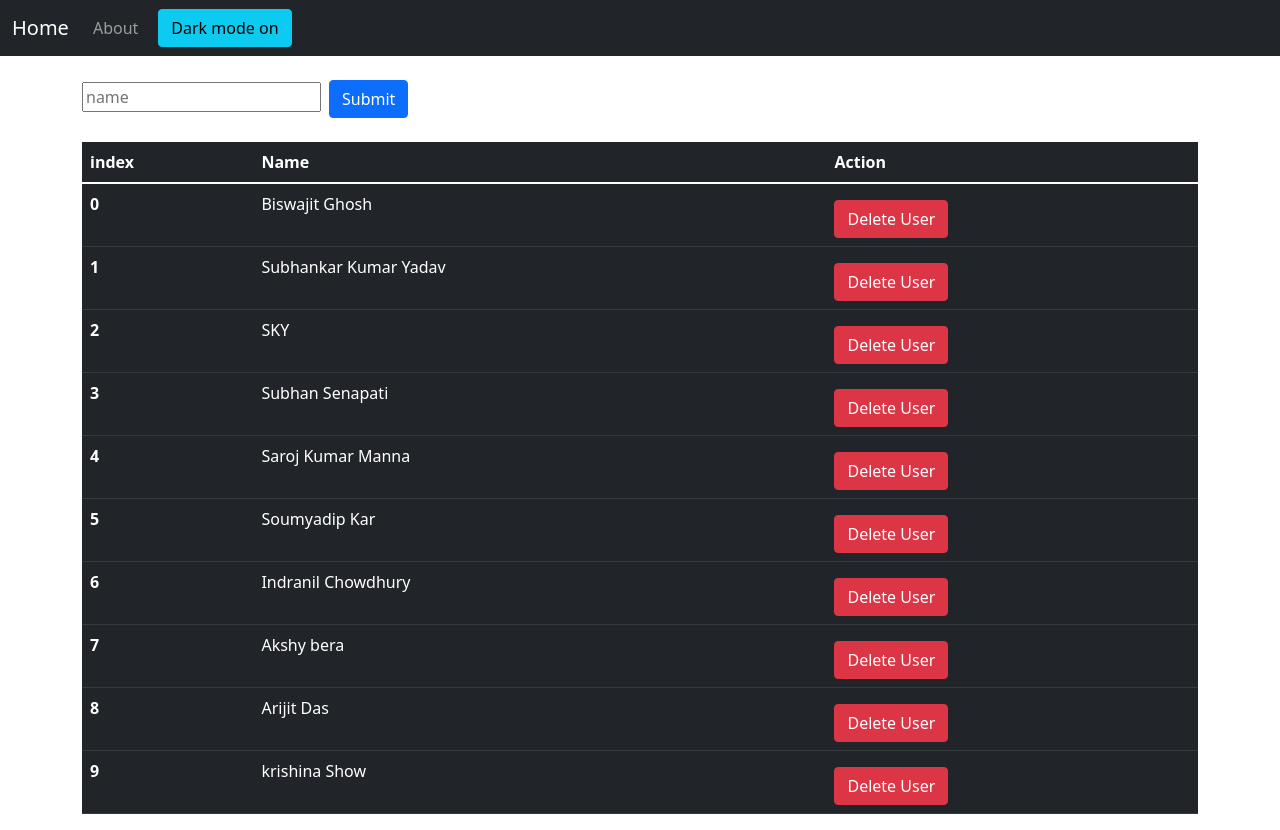
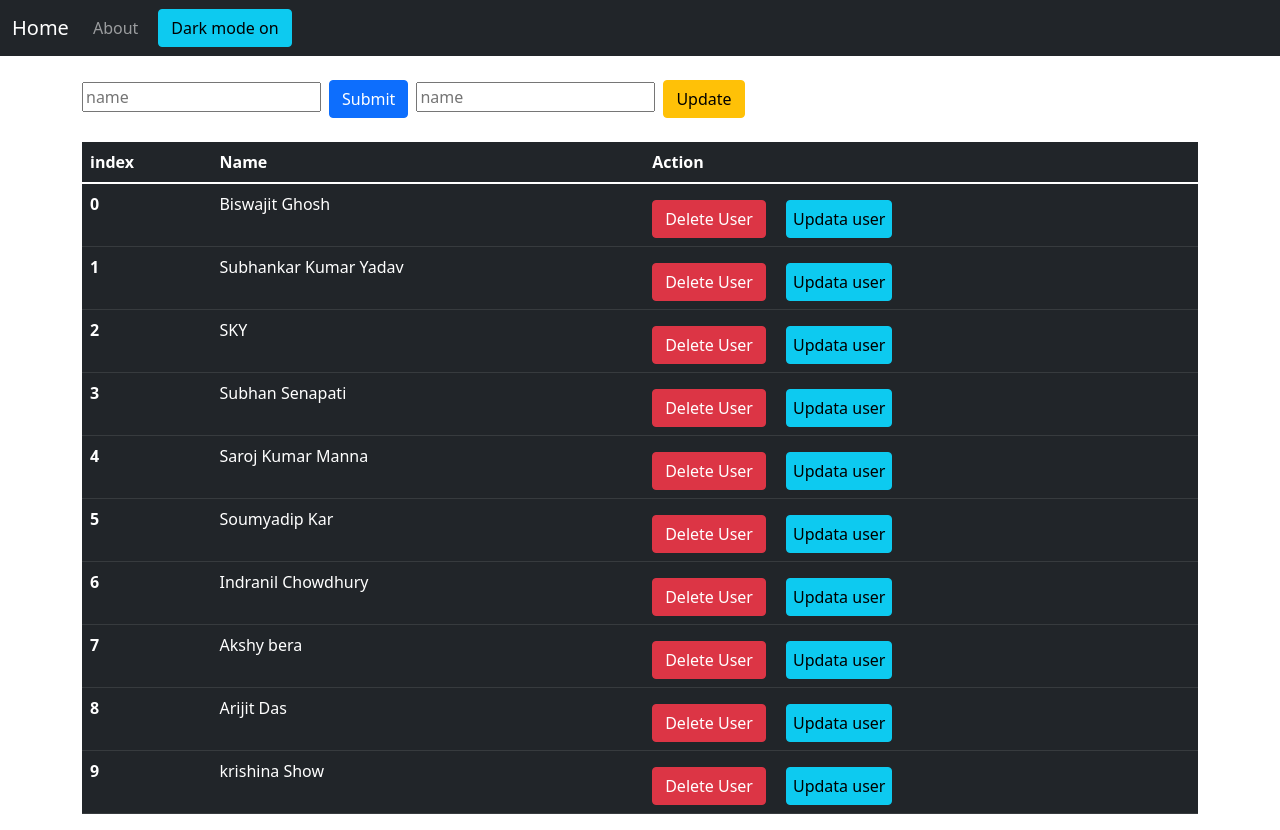
Before and after one commit to Biswajit721159/crudOpertion, a React (Create React App) app: page / in a window 1280 px wide. Built offline with nearby package versions, Linux system fonts and the light colour scheme.

Commit message:
Update ProductFroms.js

```diff
--- a/src/component/ProductFroms.js
+++ b/src/component/ProductFroms.js
@@ -2,6 +2,8 @@ import React, { useState } from "react";
 
 export const ProductFrom = () => {
   let [name, setname] = useState("");
+  let [updatename, setupdatename] = useState("");
+  let [Id, setId] = useState(-1);
   let [arr, setarray] = useState([
     "Biswajit Ghosh",
     "Subhankar Kumar Yadav",
@@ -31,6 +33,32 @@ export const ProductFrom = () => {
     setarray([...narr]);
   };
 
+
+
+  const UpdateUser = (id) => {
+    let val1 = arr[id];
+    setupdatename(val1);
+    let val2 = id;
+    setId(val2);
+  };
+
+
+  const Update = () => {
+
+
+    if (Id === -1) {
+      alert("Prease select a person");
+    } else {
+      arr[Id] = updatename;
+      console.log(arr);
+      setarray([...arr]);
+      setupdatename("");
+      setId(-1);
+    }
+  };
+
+
+
   return (
     <div className="container mt-4">
       <input
@@ -44,6 +72,19 @@ export const ProductFrom = () => {
       />
       <button type="button" className="btn btn-primary mx-2" onClick={Add}>
         Submit
+      </button>
+      <input
+        style={{}}
+        type="text"
+        className=""
+        placeholder="name"
+        value={updatename}
+        onChange={(e) => {
+          setupdatename(e.target.value);
+        }}
+      />
+      <button type="button" className="btn btn-warning mx-2" onClick={Update}>
+        Update
       </button>
       <table className="table table-dark table-striped-columns mt-4">
         <thead className="thead-dark">
@@ -60,10 +101,18 @@ export const ProductFrom = () => {
               <td>{user}</td>
               <td>
                 <button
-                  className="btn btn-danger mt-2"
+                  className="btn btn-danger mt-2 mr-2"
                   onClick={(e) => Delete(index)}
                 >
                   Delete User
+                </button>
+                <button
+                  style={{ padding: "6px", marginLeft: '20px'}}
+                  type="button"
+                  className="btn btn-info mt-2"
+                  onClick={(e) => UpdateUser(index)}
+                >
+                  Updata user
                 </button>
               </td>
             </tr>
```
